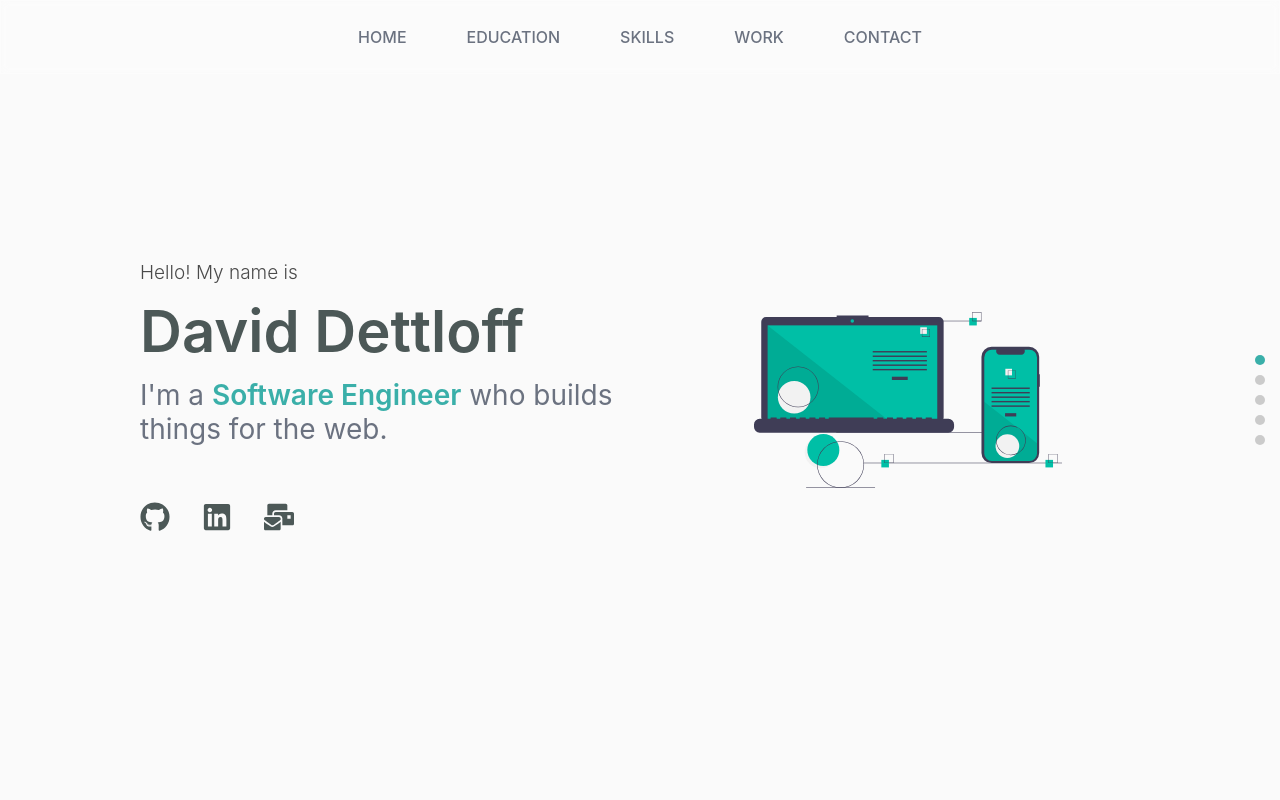
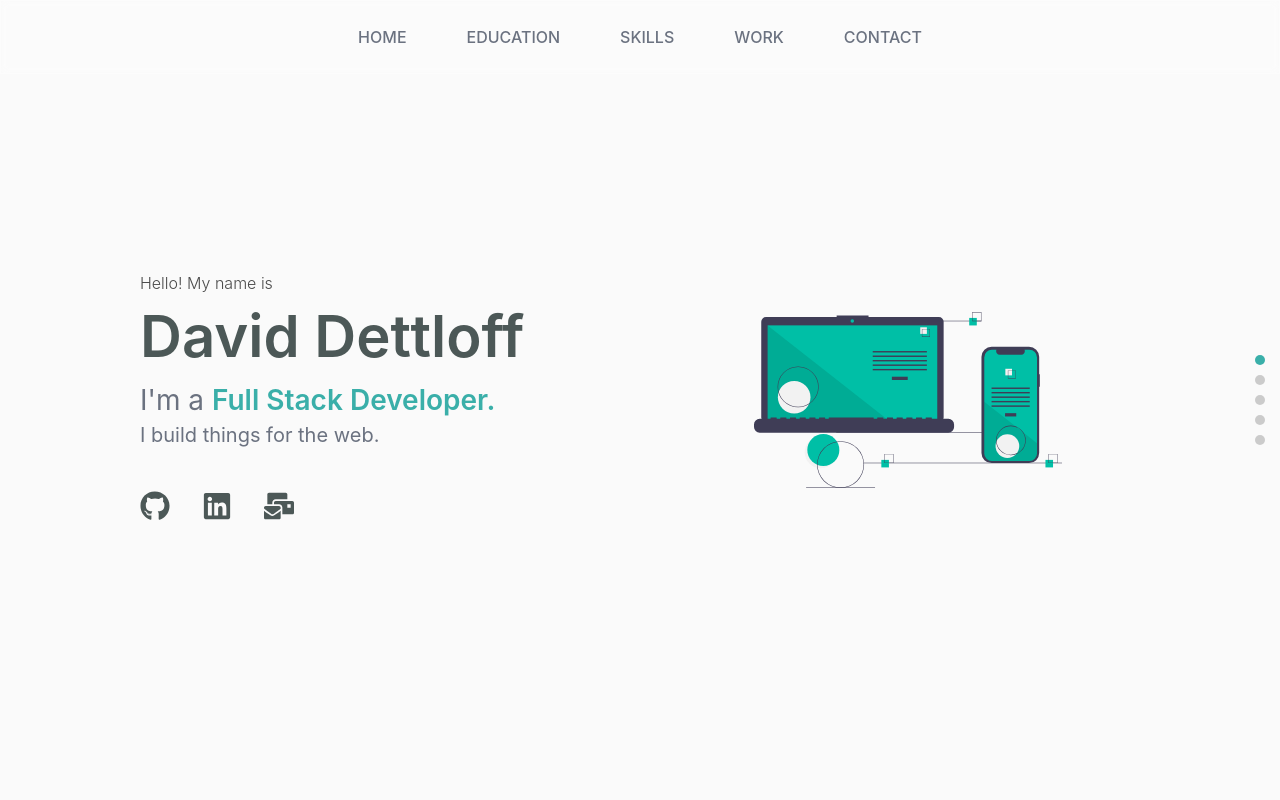
Before and after one commit to dettloffd/portfolio-site, a React (Create React App) app: page / in a window 1280 px wide. Shown: the top 800 px of the page. Built offline with nearby package versions, Linux system fonts and the light colour scheme.

Commit message:
Typography

```diff
--- a/src/container/Header/Header.jsx
+++ b/src/container/Header/Header.jsx
@@ -30,14 +30,14 @@ const Header = () => {
           animate="animate"
         >
           <div className="header-info-container">
-            <p className="p-text">
+            <p style={{fontSize: "1.6rem"}} className="p-text">
               <motion.div variants={childVariants}>
                 Hello! My name is
               </motion.div>
             </p>
             <h1
               className="header-text header-header "
-              style={{ marginTop: "1.2rem" }}
+              style={{ marginTop: ".8rem" }}
             >
               <motion.div variants={childVariants}>David Dettloff</motion.div>
             </h1>
@@ -49,14 +49,25 @@ const Header = () => {
               <motion.div variants={childVariants}>
                 I'm a{" "}
                 <span className="color-primary" style={{ fontWeight: 600 }}>
-                  Software Engineer
+                  Full Stack Developer.
                 </span>{" "}
-                who builds things for the web.
+                <br></br>
+               {/* <span className="span2">I build things for the web.</span>  */}
               </motion.div>
             </h2>
-            <h3 className="header-text-3" style={{ marginTop: "1.2rem" }}>
-              <motion.div variants={childVariants}></motion.div>
-            </h3>
+
+
+            <h2
+              className="header-text-3"
+              style={{ fontSize: "2rem", marginTop: ".6rem" }}
+            >
+              <motion.div variants={childVariants}>
+               I build things for the web.
+              </motion.div>
+            </h2>
+
+
+
 
             <motion.ul
               variants={childVariants}
--- a/src/container/Header/Header.scss
+++ b/src/container/Header/Header.scss
@@ -175,3 +175,7 @@
         }
     }
 }
+
+.span2{
+    margin-top: 3rem;
+}
--- a/src/container/Work/Work.jsx
+++ b/src/container/Work/Work.jsx
@@ -16,7 +16,7 @@ const Work = () => {
           <MotionPill />
           </h2>
           <h3 className="header-text-3" style={{ marginTop: "1.6rem" }}>
-            A non exhaustive list of some of the work that I've done.
+            A non-exhaustive list of some of the work that I've done.
           </h3>
         </div>
 
```
